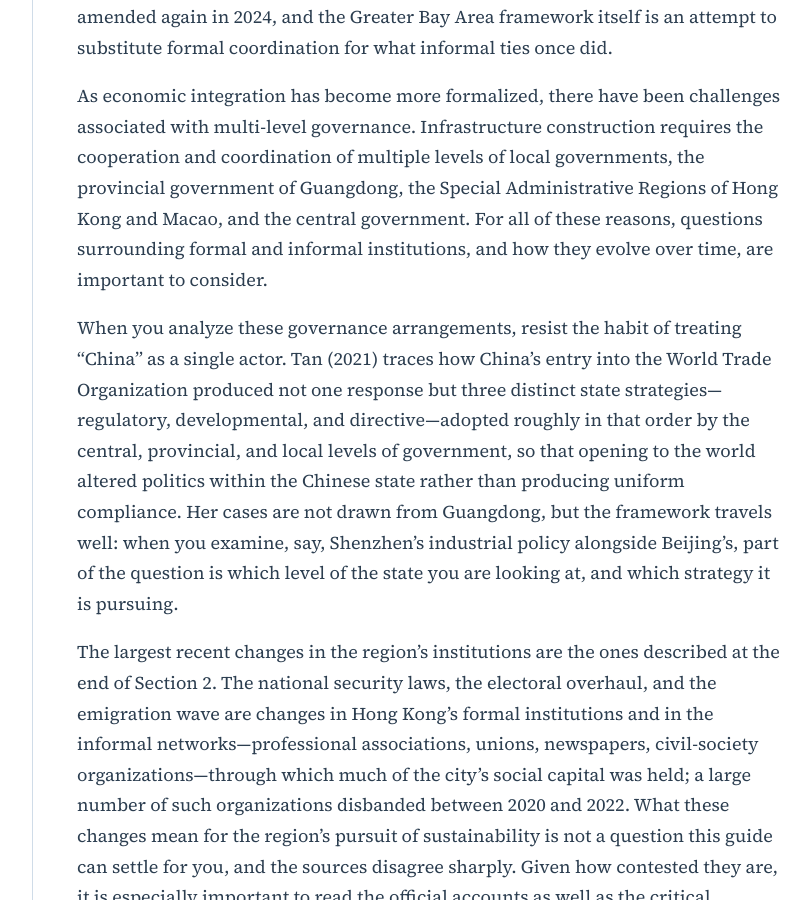
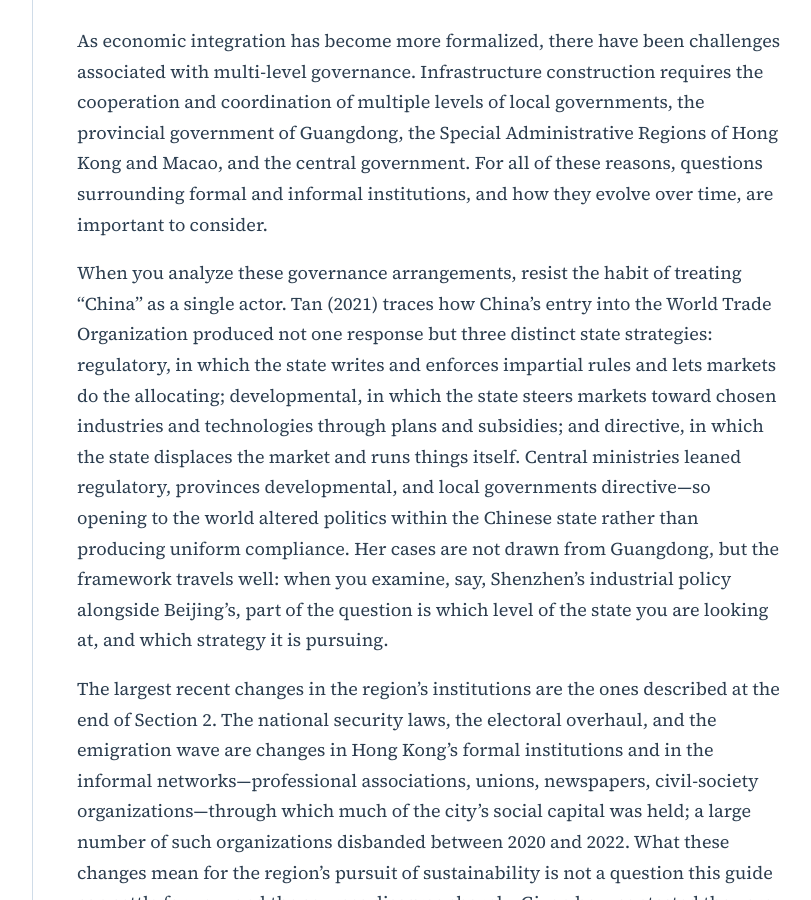
Before and after one commit to agharley/sustsci, a Jekyll site: the page built from course/course-library/student-cases/case-pearl-river-delta.md, in a window 1280 px wide and 900 px high, scrolled down 24034 px. Shown: the whole window, without its empty margins (329-1140 px from the left). Built offline with Jekyll 4.4.1, drawn with Linux system fonts in a browser that asks for light colours; some of the changed text lies outside the part shown.

Commit message:
student case fixes
updatting language on Yeling Tan

```diff
--- a/course/course-library/student-cases/case-pearl-river-delta.md
+++ b/course/course-library/student-cases/case-pearl-river-delta.md
@@ -106,6 +106,7 @@ The region's political institutions have also changed substantially since 2019,
 4. Al Jazeera. November 19, 2024. ["Hong Kong jails 45 pro-democracy activists in largest security case."](https://www.aljazeera.com/news/2024/11/19/hong-kong-jails-all-45-pro-democracy-activists-in-largest-security-case)
 5. Government of the Hong Kong Special Administrative Region. March 2024. ["Article 23 legislation effective March 23."](https://www.news.gov.hk/eng/2024/03/20240319/20240319_191521_516.html)
 6. South China Morning Post. 2025. ["163,400 Hongkongers arrive in UK under BN(O) visa scheme since 2021."](https://www.scmp.com/news/hong-kong/hong-kong-economy/article/3311393/163400-hongkongers-arrive-uk-under-bno-visa-2021)
+
 ---
 
 ## 3. Human Well-Being in the Pearl River Delta
@@ -137,7 +138,7 @@ The ultimate determinants of the region's ability to achieve its sustainability
 
 **Working definitions of the resource stocks:**
 
-- <u>Natural resources</u>: the foundations of land and water; materials, including hydrocarbons, metals, and other minerals; and life—biomass and biodiversity—together with the ecosystems, climate, and biogeochemical cycles in which they are embedded.
+- <u>Natural resources</u>: the foundations (land and water); materials (hydrocarbons, metals, and other minerals); and life (biomass and biodiversity)—together with the ecosystems, climate, and biogeochemical cycles in which they are embedded.
 - <u>Anthropogenic resources</u>, conventionally grouped as:
   1. *Human capital*: people—their health, education, and numbers—as a means (rather than an end) of sustainable development;
   2. *Manufactured capital* (also called "produced capital"): human-made systems of roads, buildings, ports, machinery, telecom hardware, pharmaceuticals and personal "stuff";
@@ -223,7 +224,7 @@ Take the economic integration between the PRD and Hong Kong as one example. Inte
 
 As economic integration has become more formalized, there have been challenges associated with multi-level governance. Infrastructure construction requires the cooperation and coordination of multiple levels of local governments, the provincial government of Guangdong, the Special Administrative Regions of Hong Kong and Macao, and the central government. For all of these reasons, questions surrounding formal and informal institutions, and how they evolve over time, are important to consider.
 
-When you analyze these governance arrangements, resist the habit of treating "China" as a single actor. Tan (2021) traces how China's entry into the World Trade Organization produced not one response but three distinct state strategies—regulatory, developmental, and directive—adopted roughly in that order by the central, provincial, and local levels of government, so that opening to the world altered politics within the Chinese state rather than producing uniform compliance. Her cases are not drawn from Guangdong, but the framework travels well: when you examine, say, Shenzhen's industrial policy alongside Beijing's, part of the question is which level of the state you are looking at, and which strategy it is pursuing.
+When you analyze these governance arrangements, resist the habit of treating "China" as a single actor. Tan (2021) traces how China's entry into the World Trade Organization produced not one response but three distinct state strategies: regulatory, in which the state writes and enforces impartial rules and lets markets do the allocating; developmental, in which the state steers markets toward chosen industries and technologies through plans and subsidies; and directive, in which the state displaces the market and runs things itself. Central ministries leaned regulatory, provinces developmental, and local governments directive—so opening to the world altered politics within the Chinese state rather than producing uniform compliance. Her cases are not drawn from Guangdong, but the framework travels well: when you examine, say, Shenzhen's industrial policy alongside Beijing's, part of the question is which level of the state you are looking at, and which strategy it is pursuing.
 
 The largest recent changes in the region's institutions are the ones described at the end of Section 2. The national security laws, the electoral overhaul, and the emigration wave are changes in Hong Kong's formal institutions and in the informal networks—professional associations, unions, newspapers, civil-society organizations—through which much of the city's social capital was held; a large number of such organizations disbanded between 2020 and 2022. What these changes mean for the region's pursuit of sustainability is not a question this guide can settle for you, and the sources disagree sharply. Given how contested they are, it is especially important to read the official accounts as well as the critical literature (Section 2 cites both kinds).
 
@@ -255,6 +256,7 @@ The delta's knowledge capital is strongest in applied technology and commerciali
 4. World Intellectual Property Organization. 2025. [Global Innovation Index 2025: Top science and technology clusters.](https://www.wipo.int/en/web/global-innovation-index/2025/innovation-clusters)
 5. Shenzhen Municipal Government. [Hetao Shenzhen-Hong Kong Science and Technology Innovation Cooperation Zone.](https://www.sz.gov.cn/en_szgov/business/SpecialFunctionalAreas/content/post_11487138.html)
 6. Yeung, Yue-man. 2005. [The Pearl River Delta Mega Urban-region: Internal Dynamics and External Linkages.](https://shkdi.cuhk.edu.hk/wp-content/uploads/pub/OP12.pdf) Hong Kong: Shanghai-Hong Kong Development Institute.
+
 ---
 
 ## 5. Nature-Society System Dynamics: Examples and Sources
```
Also changed, not shown: course/course-library/student-cases/case-acre.md (+1 -1 lines), course/course-library/student-cases/case-uganda.md (+1 -1 lines), 3 other files.
